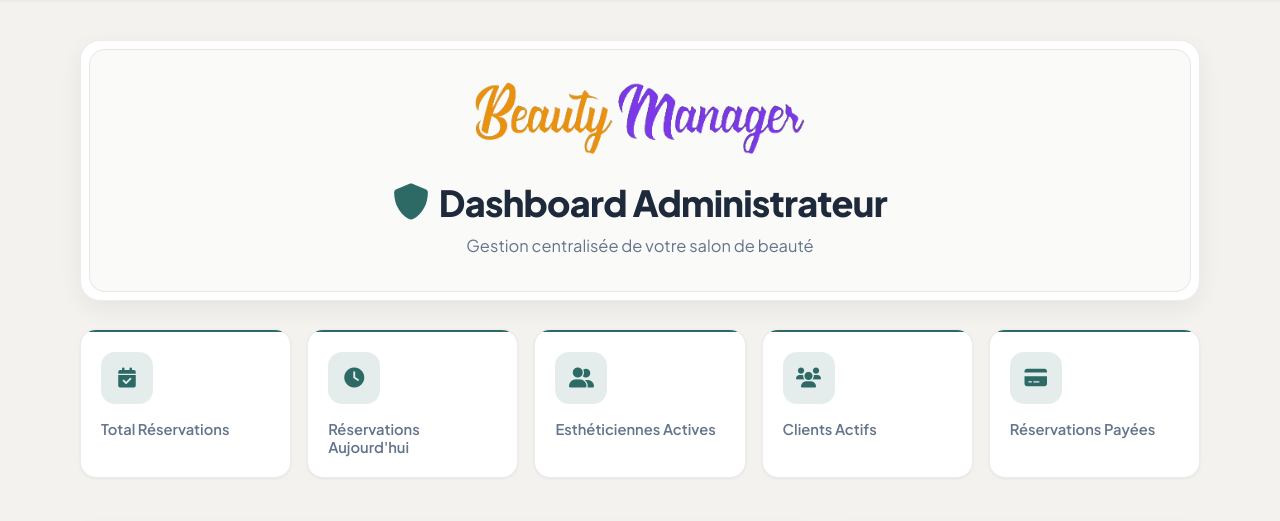
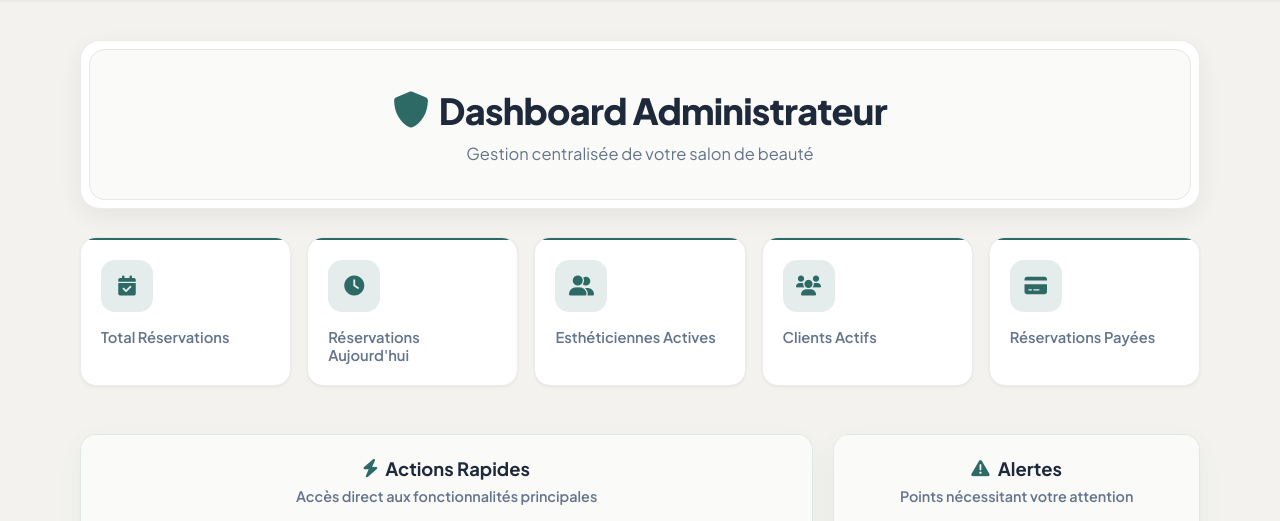
Before and after one commit to irraisaac16-code/Beauty-manager, a Django app: template manager/templates/manager/dashboard_admin.html in a window 1280 px wide. Shown: the part 65-586 px from the top of the page. Run offline with Django 5.2, Linux system fonts and the light colour scheme; the template is opened without the code that fills it, so the values that code supplies are empty.

Commit message:
Dashboard admin : supprimer le wordmark Beauty Manager de l?en-t?te.
Le header conserve le titre administrateur et le descriptif, sans le logo orange/violet.

Co-authored-by: Cursor <cursoragent@cursor.com>

```diff
--- a/manager/templates/manager/dashboard_admin.html
+++ b/manager/templates/manager/dashboard_admin.html
@@ -15,9 +15,6 @@
     <div class="dashboard-header">
         <div class="header-content">
             <div class="header-left">
-                <div class="reg-brand" aria-label="Beauty Manager">
-                    <img src="{% static 'manager/brand-wordmark.png' %}?v=1" alt="Beauty Manager">
-                </div>
                 <h1><i class="fas fa-shield-alt"></i> Dashboard Administrateur</h1>
                 <p>Gestion centralisée de votre salon de beauté</p>
             </div>
```
